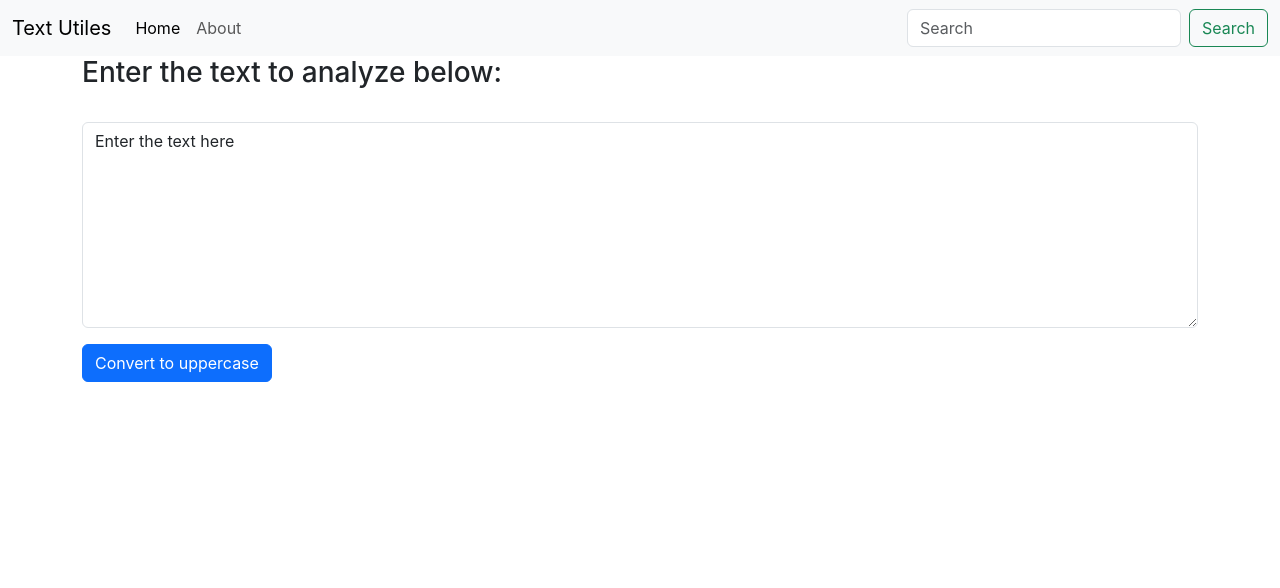
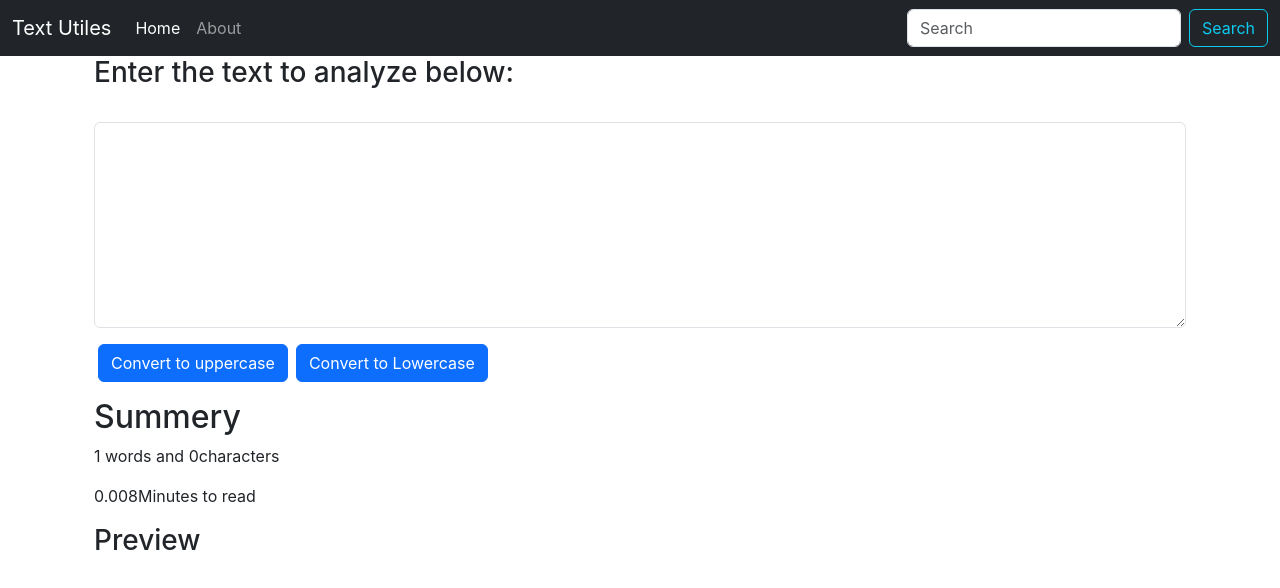
Before and after one commit to ponting12/ReactwithHarry, a React (Create React App) app: page / in a window 1280 px wide. Shown: the top 588 px of the page. Built offline with nearby package versions, Linux system fonts and the light colour scheme.

Commit message:
text form updated

```diff
--- a/src/components/Navbar.js
+++ b/src/components/Navbar.js
@@ -3,7 +3,7 @@
 export default function Navbar() {
   return (
     <div>
-      <nav className="navbar navbar-expand-lg bg-body-tertiary">
+      <nav className="navbar navbar-expand-lg  navbar-dark bg-dark ">
         <div className="container-fluid">
           <a className="navbar-brand" href="/">
             Text Utiles
@@ -39,7 +39,7 @@
                 placeholder="Search"
                 aria-label="Search"
               />
-              <button className="btn btn-outline-success" type="submit">
+              <button className="btn btn-outline-info" type="submit">
                 Search
               </button>
             </form>
--- a/src/components/TextForm.js
+++ b/src/components/TextForm.js
@@ -8,14 +8,21 @@
     setText(newText);
   }
 
+  const handleLoClick = () => {
+    console.log("Lowercase  was clicked" + text);
+    let newText = text.toLowerCase();
+    setText(newText);
+  }
+
   const handelOnChange = (event) => {
     console.log("handleOnChange was clicked");
     setText(event.target.value);
   }
-  const[text,setText]= useState("Enter the text here");
+  const[text,setText]= useState("");
 
   return (
-    <div>
+    <>
+    <div className="container">
       <h3>{props.heading}</h3>
       <div className="mb-3">
         <label for="mybox" class="form-label"></label>
@@ -27,9 +34,21 @@
           rows="8"
         ></textarea>
       </div>
-      <button className="btn btn-primary" onClick={handleUpClick}>
+      <button className="btn btn-primary mx-1" onClick={handleUpClick}>
         Convert to uppercase
       </button>
+      <button className="btn btn-primary mx-1" onClick={handleLoClick}>
+        Convert to Lowercase
+      </button>
     </div>
+
+    <div className="container my-3">
+      <h2>Summery</h2>
+      <p>{text.split(" ").length} words and {text.length}characters </p>
+      <p>{0.008 * text.split(" ").length}Minutes to read  </p>
+      < h3>Preview</h3>
+      <p>{text}</p>
+    </div>
+    </>
   );
 }
```
